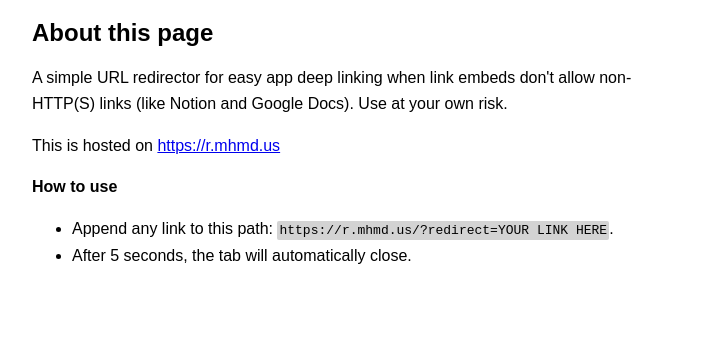
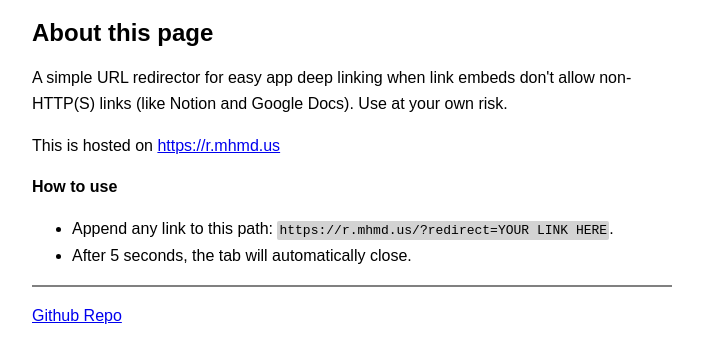
Before and after one commit to usmanity/redirector, a plain HTML site: page index.html in a window 1280 px wide. Shown: the whole page, without its empty margins (288-991 px from the left). Drawn offline with Linux system fonts and the light colour scheme.

Commit message:
link to github repo

```diff
--- a/index.html
+++ b/index.html
@@ -48,6 +48,8 @@
             <li>Append any link to this path: <code>https://r.mhmd.us/?redirect=YOUR LINK HERE</code>. </li>
             <li>After 5 seconds, the tab will automatically close. </li>
         </ul>
+	<hr>
+	<p><a href="https://github.com/usmanity/redirector">Github Repo</a></p>
     </div>
     <script>
         function showRedirectHappening() {
```
